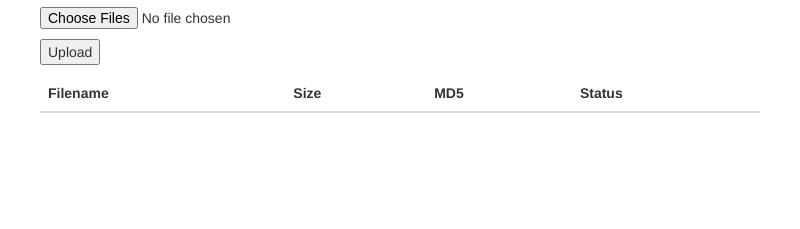
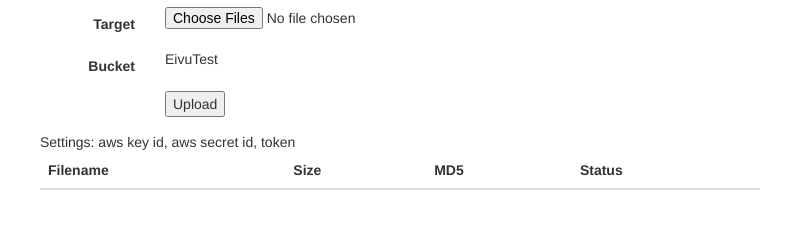
Before and after one commit to dabobert/eivu-client, an Electron app: page index.html in a window 800 px wide. Shown: the part 63-292 px from the top of the page. Drawn offline with nearby package versions, Linux system fonts and the light colour scheme; no server answers.

Commit message:
- restyled upload "form"

```diff
--- a/index.html
+++ b/index.html
@@ -7,12 +7,29 @@
   <body>
     <div class="container">
       <h1>Eivu: version 0.0.1</h1>
-      <p>
-  	    <input type="file" id="uploadTarget" onchange="assignDataPath(event)" webkitdirectory mozdirectory msdirectory odirectory directory multiple />
-  	  </p>
-  	  <p>
-  	    <button id="upload" onClick="testUpload()">Upload</button>
-  	  </p>
+<div class="form-horizontal">
+  <div class="form-group">
+    <label for="inputEmail3" class="col-sm-2 control-label">Target</label>
+    <div class="col-sm-10">
+      <input type="file" id="uploadTarget" onchange="assignDataPath(event)" webkitdirectory mozdirectory msdirectory odirectory directory multiple />
+    </div>
+  </div>
+  <div class="form-group">
+    <label for="inputPassword3" class="col-sm-2 control-label">Bucket</label>
+    <div class="col-sm-10">
+      EivuTest
+    </div>
+  </div>
+  <div class="form-group">
+    <div class="col-sm-offset-2 col-sm-10">
+      <button id="upload" onClick="testUpload()">Upload</button>
+    </div>
+  </div>
+</div>
+<div>
+  Settings: aws key id, aws secret id, token
+</div>
+
       <div id="alertBox"></div>
       <table id="fileData" class="table table-striped">
       	<thead>
```
